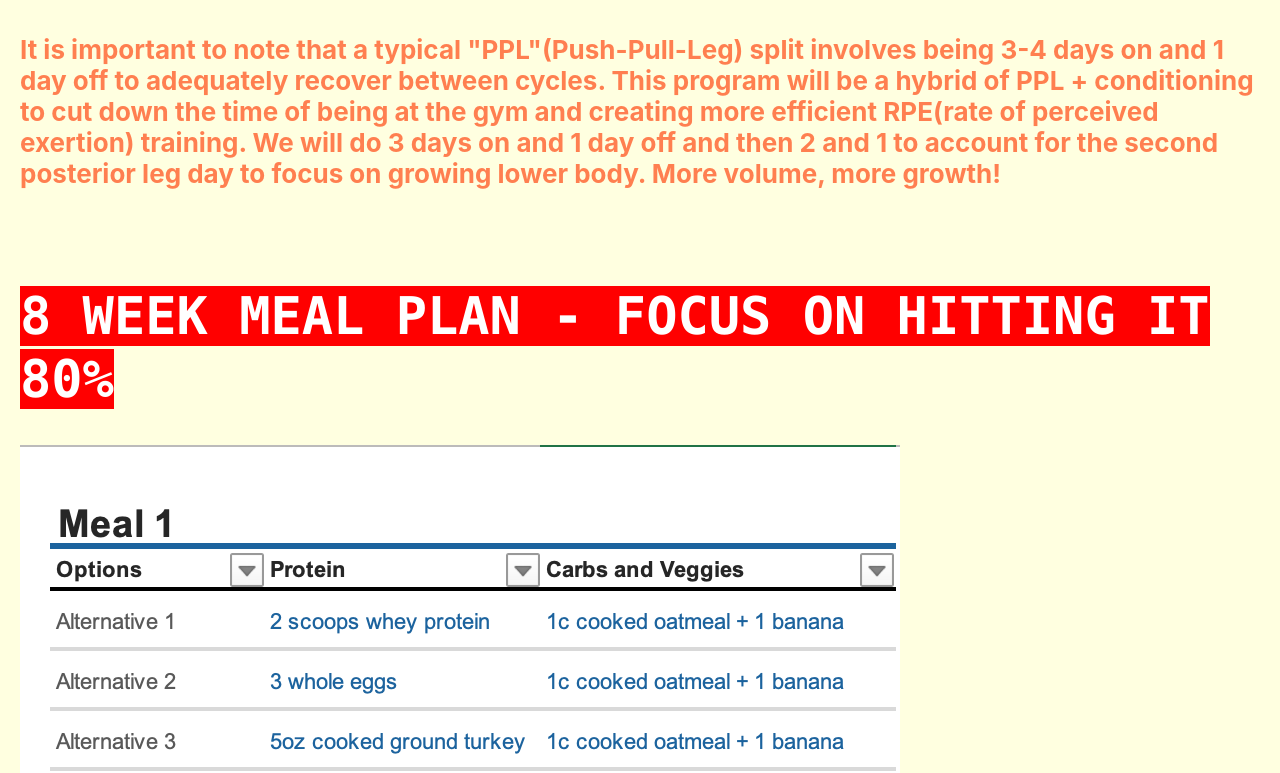
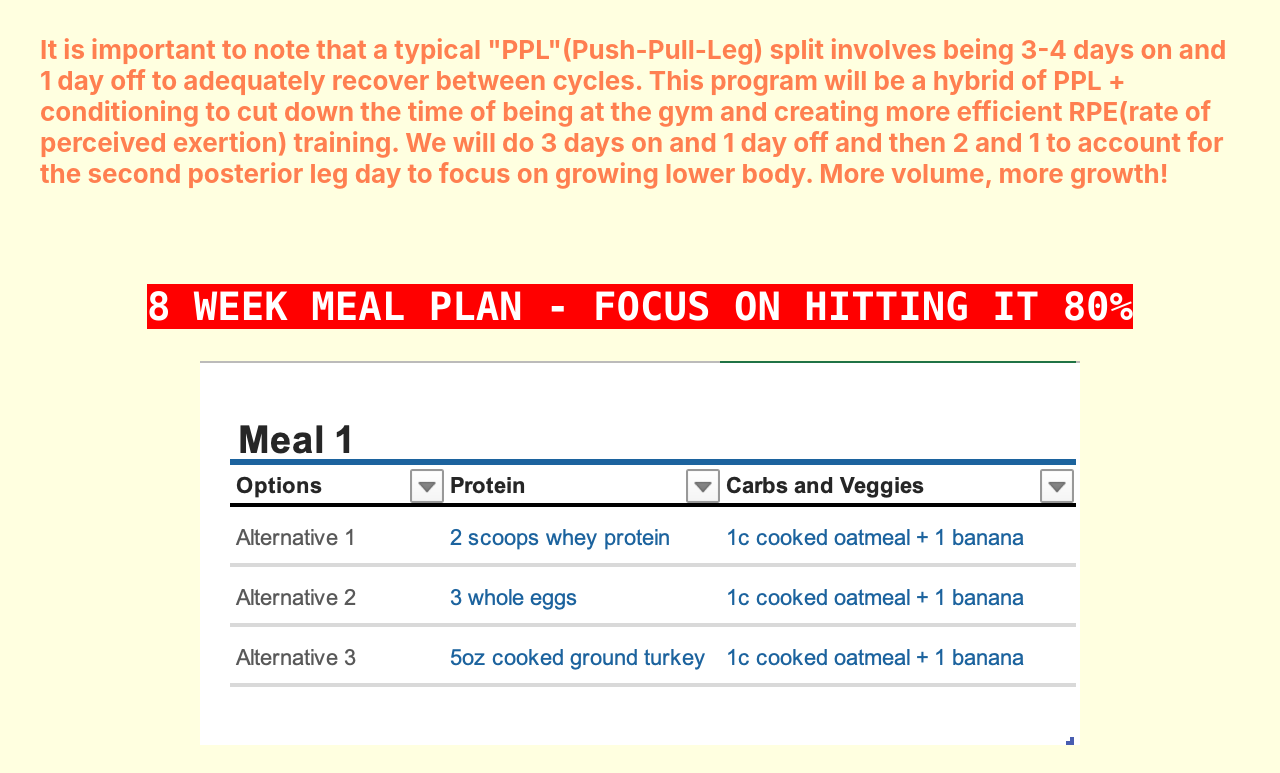
Before and after one commit to norinkeo762/sandraplan, a React (Create React App) app: page / in a window 1280 px wide. Shown: the part 303-1076 px from the top of the page. Built offline with nearby package versions, Linux system fonts and the light colour scheme.

Commit message:
check width

```diff
--- a/src/App.css
+++ b/src/App.css
@@ -17,6 +17,7 @@
 }
 
 .App-header {
+  margin: 20px;
   background-color: lightyellow;
   min-height: 100vh;
   display: flex;
--- a/src/App.js
+++ b/src/App.js
@@ -19,8 +19,7 @@ function App() {
           <h4>
         <p>It is important to note that a typical "PPL"(Push-Pull-Leg) split involves being 3-4 days on and 1 day off to adequately recover between cycles. This program will be a hybrid of PPL + conditioning to cut down the time of being at the gym and creating more efficient RPE(rate of perceived exertion) training. We will do 3 days on and 1 day off and then 2 and 1 to account for the second posterior leg day to focus on growing lower body. More volume, more growth!</p></h4>
         </p>
-        <div className="Nav">
-      <h1><code>8 WEEK MEAL PLAN - FOCUS ON HITTING IT 80%</code></h1>
+      <h2><code>8 WEEK MEAL PLAN - FOCUS ON HITTING IT 80%</code></h2>
         <img src={require('./meal1.png')} alt="" />
         <p><b>Meal 1</b> is high fiber and high carb to keep your energy levels high for work. In between your meals, you should be consuming fats like half an avocado or 15-20 almonds to prevent a 'crash' in energy levels. Fat creates a 'buffer' that prevents the significant feeling of hunger. It won't make you feel full but it should make you feel okay. Keep a baggy of almonds in your pocket. Easier than walking around with an avocado.</p>
         <img src={require('./meal2.png')} alt="" />
@@ -33,7 +32,6 @@ function App() {
       <b><p>It's important to note:</p></b>
       <p>that you will need to include creatine in all your preworkout regimen. And glutamine at the end of the day to facilitate healing and recovery. Most supplements on the market are gimmicks and you get the most out of a multi-vitamin and staying regular. For the most part it's best to stay away from stimulants and to stick to creatine and glutamine for any additional recovery aid. Do not worry too much about being exact, the point of a plan is to get close enough to know where you need work and to be mindful and conscious of what you're consuming to make space for our physical goals. If you do not feel like eating, you can make your chia protein as it fulfils your protein intake and also accounts for extra fiber. For snacks, high protein yogurt and a piece of fruit would suffice between meals. Any other questions? Shoot me a message.</p>
 <p>-You can use any sauce / spices. Load up on the mutivitamin and B-vitamins-</p>
-    </div>
     <h4>Day 1: Push Day</h4>
     <img src={require('./push.png')} alt="" />
     <h4>Day 2: Pull 1 - Back focused Day</h4>
--- a/src/index.css
+++ b/src/index.css
@@ -1,5 +1,6 @@
 body {
   margin: 20px;
+  flex-direction: column;
   background-color: lightyellow;
   font-family: -apple-system, BlinkMacSystemFont, 'Segoe UI', 'Roboto', 'Oxygen',
     'Ubuntu', 'Cantarell', 'Fira Sans', 'Droid Sans', 'Helvetica Neue',
```
